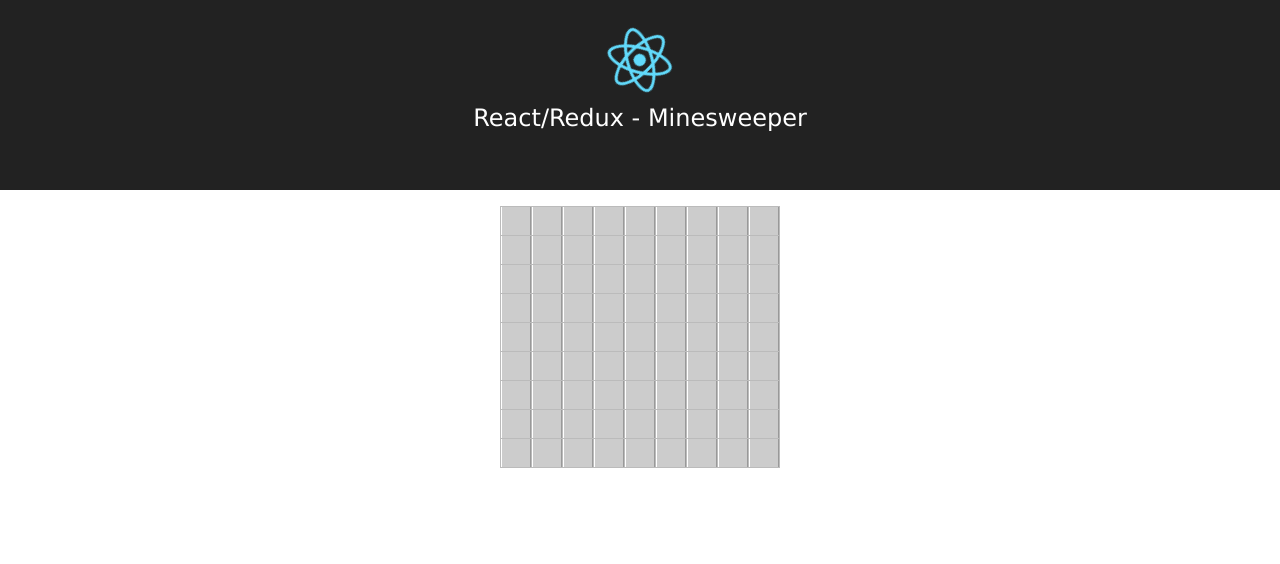
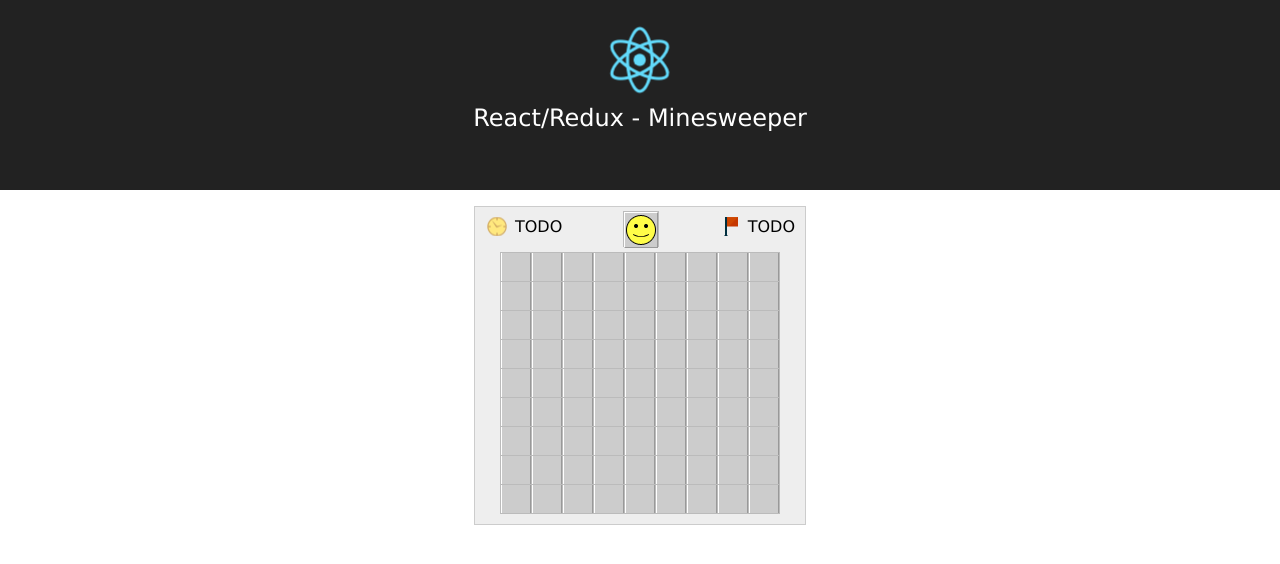
Before and after one commit to monkseal/minesweeper-react-redux, a React (Create React App) app: page / in a window 1280 px wide. Shown: the top 564 px of the page. Built offline with nearby package versions, Linux system fonts and the light colour scheme.

Commit message:
Add Gamemenu component and container

```diff
--- a/src/components/Board.jsx
+++ b/src/components/Board.jsx
@@ -3,8 +3,11 @@ import React from "react";
 import PropTypes from "prop-types";
 
 import Cell from "../containers/Cell";
+import GameMenu from "../containers/GameMenu";
 
 const Board = ({ table }) => (
+  <div className="MineSweeper easy">
+    <GameMenu />
     <table className="Table" >
       <tbody>
         {table.map((cells, row) => (
@@ -16,6 +19,7 @@ const Board = ({ table }) => (
         ))}
       </tbody>
     </table>
+  </div>
 );
 
 Board.propTypes = {
--- /dev/null
+++ b/src/components/GameMenu.jsx
@@ -0,0 +1,13 @@
+import React from "react";
+
+const GameMenu = ({smiley}) => {
+  return (<div>
+    <span className="MineSweeper__flagNum">TODO</span>
+    <span className="MineSweeper__face">
+      <span className={`button ${smiley}`} />
+    </span>
+    <span className="MineSweeper__time">TODO </span>
+  </div>)
+};
+
+export default GameMenu
--- a/src/components/style/Minesweeper.css
+++ b/src/components/style/Minesweeper.css
@@ -219,11 +219,11 @@ object, embed {
   background: url("../images/icn_face_01.png") no-repeat center center, #ccc;
 }
 
-.MineSweeper__face .clear {
+.MineSweeper__face .winner {
   background: url("../images/icn_face_02.png") no-repeat center center, #ccc;
 }
 
-.MineSweeper__face .gameover {
+.MineSweeper__face .loser {
   background: url("../images/icn_face_03.png") no-repeat center center, #ccc;
 }
 
--- /dev/null
+++ b/src/containers/GameMenu.js
@@ -0,0 +1,23 @@
+import { connect } from "react-redux";
+import GameMenu from "../components/GameMenu";
+import * as BoardHelpers from "../reducers/BoardHelpers";
+
+const mapStateToProps = ({ board }) => {
+  if (BoardHelpers.hasWon(board)) {
+    return {
+      smiley: "winner"
+    };
+  } else if (BoardHelpers.hasLost(board)) {
+    return {
+      smiley: "loser"
+    };
+  }
+
+  return {
+    smiley: "playing"
+  };
+};
+
+
+const Container = connect(mapStateToProps)(GameMenu);
+export { Container as default, mapStateToProps };
```
Lines whose indentation alone changed are shown as unchanged.
